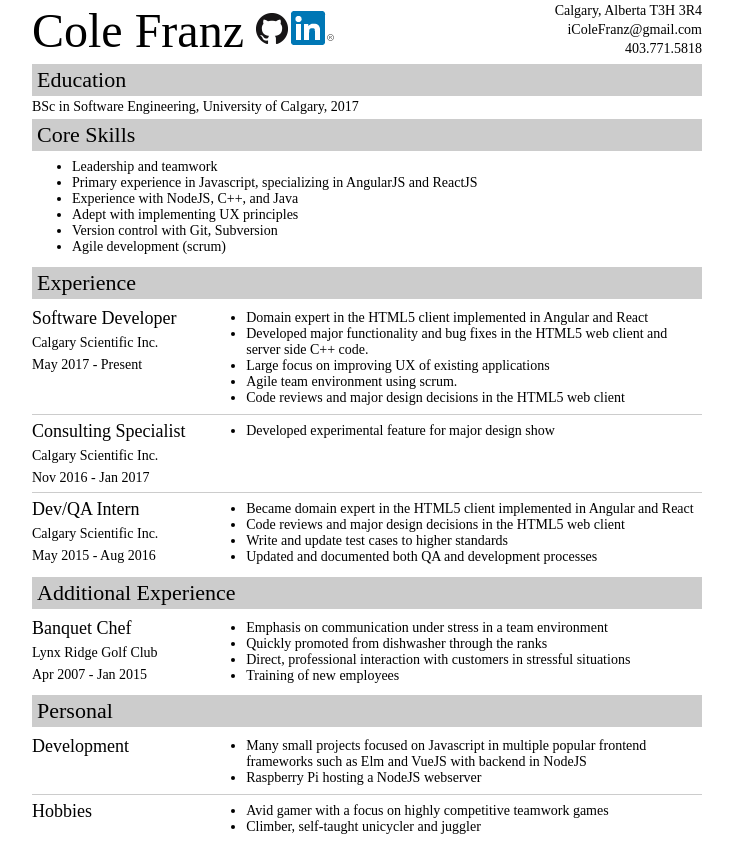
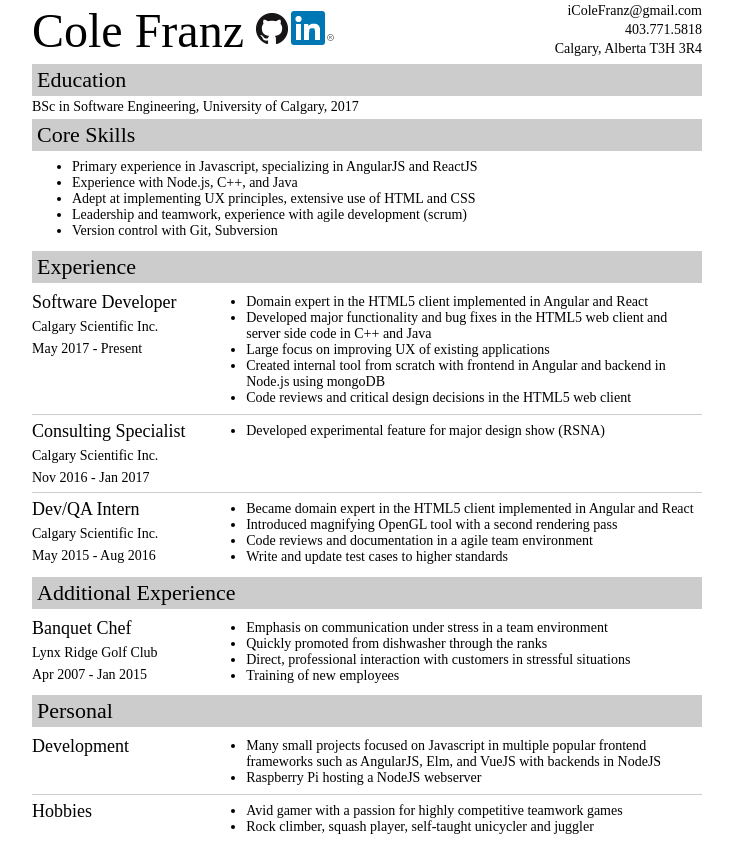
Before and after one commit to colefranz/colefranz.github.io, a website built with webpack: page index.ejs in a window 1280 px wide. Shown: the whole page, without its empty margins (273-1006 px from the left). Built offline with nearby package versions, Linux system fonts and the light colour scheme; a web font is replaced by a local one.

Commit message:
update resume with better language and more information

```diff
--- a/index.ejs
+++ b/index.ejs
@@ -25,9 +25,9 @@
           <!-- <p>BELIEVER OF BOX-SIZING: BORDER-BOX</p> -->
         </div>
         <div class="secondary">
-            <p>Calgary, Alberta T3H 3R4</p>
             <p>iColeFranz@gmail.com</p>
             <p>403.771.5818</p>
+            <p>Calgary, Alberta T3H 3R4</p>
         </div>
       </header>
       <div id="resume-body">
@@ -40,13 +40,11 @@
         <div id="core-skills">
           <p class="item-header">Core Skills</p>
           <ul>
-            <li>Leadership and teamwork</li>
             <li>Primary experience in Javascript, specializing in AngularJS and ReactJS</li>
-            <li>Experience with NodeJS, C++, and Java</li>
-            <li>Adept with implementing UX principles</li>
+            <li>Experience with Node.js, C++, and Java</li>
+            <li>Adept at implementing UX principles, extensive use of HTML and CSS</li>
+            <li>Leadership and teamwork, experience with agile development (scrum)</li>
             <li>Version control with Git, Subversion</li>
-            <li>Agile development (scrum)</li>
-            <!-- <li>OpenGL</li> Uncomment in graphics jobs -->
           </ul>
         </div>
         <div id="experience">
@@ -59,10 +57,10 @@
             </div>
             <ul class="secondary">
               <li>Domain expert in the HTML5 client implemented in Angular and React</li>
-              <li>Developed major functionality and bug fixes in the HTML5 web client and server side C++ code.</li>
+              <li>Developed major functionality and bug fixes in the HTML5 web client and server side code in C++ and Java</li>
               <li>Large focus on improving UX of existing applications</li>
-              <li>Agile team environment using scrum.</li>
-              <li>Code reviews and major design decisions in the HTML5 web client</li>
+              <li>Created internal tool from scratch with frontend in Angular and backend in Node.js using mongoDB</li>
+              <li>Code reviews and critical design decisions in the HTML5 web client</li>
             </ul>
           </div>
           <div class="item">
@@ -72,7 +70,7 @@
               <p class="time-line">Nov 2016 - Jan 2017</p>
             </div>
             <ul class="secondary">
-              <li>Developed experimental feature for major design show</li>
+              <li>Developed experimental feature for major design show (RSNA)</li>
             </ul>
           </div>
           <div class="item">
@@ -83,9 +81,9 @@
             </div>
             <ul class="secondary">
               <li>Became domain expert in the HTML5 client implemented in Angular and React</li>
-              <li>Code reviews and major design decisions in the HTML5 web client</li>
+              <li>Introduced magnifying OpenGL tool with a second rendering pass</li>
+              <li>Code reviews and documentation in a agile team environment</li>
               <li>Write and update test cases to higher standards</li>
-              <li>Updated and documented both QA and development processes</li>
             </ul>
           </div>
         </div>
@@ -112,7 +110,7 @@
               <p class="title">Development</p>
             </div>
             <ul class="secondary">
-              <li>Many small projects focused on Javascript in multiple popular frontend frameworks such as Elm and VueJS with backend in NodeJS</li>
+              <li>Many small projects focused on Javascript in multiple popular frontend frameworks such as AngularJS, Elm, and VueJS with backends in NodeJS</li>
               <li>Raspberry Pi hosting a NodeJS webserver</li>
             </ul>
           </div>
@@ -121,8 +119,8 @@
                 <p class="title">Hobbies</p>
             </div>
             <ul class="secondary">
-              <li>Avid gamer with a focus on highly competitive teamwork games</li>
-              <li>Climber, self-taught unicycler and juggler</li>
+              <li>Avid gamer with a passion for highly competitive teamwork games</li>
+              <li>Rock climber, squash player, self-taught unicycler and juggler</li>
             </ul>
           </div>
         </div>
--- a/package.json
+++ b/package.json
@@ -22,7 +22,7 @@
   "author": "colefranz <cole.franz@calgaryscientific.com>",
   "license": "MIT",
   "scripts": {
-    "build": "webpack --config webpack.config.js",
-    "watch": "webpack --config webpack.config.js --watch"
+    "serve": "webpack-dev-server",
+    "serve:out": "webpack-dev-server --host 0.0.0.0"
   }
 }
--- a/webpack.config.js
+++ b/webpack.config.js
@@ -7,7 +7,8 @@ module.exports = {
   devServer: {
     contentBase: path.resolve(__dirname),
     compress: true,
-    port: 3000
+    port: 3000,
+    disableHostCheck: true
   },
   entry: './index.js',
   output: {
```
